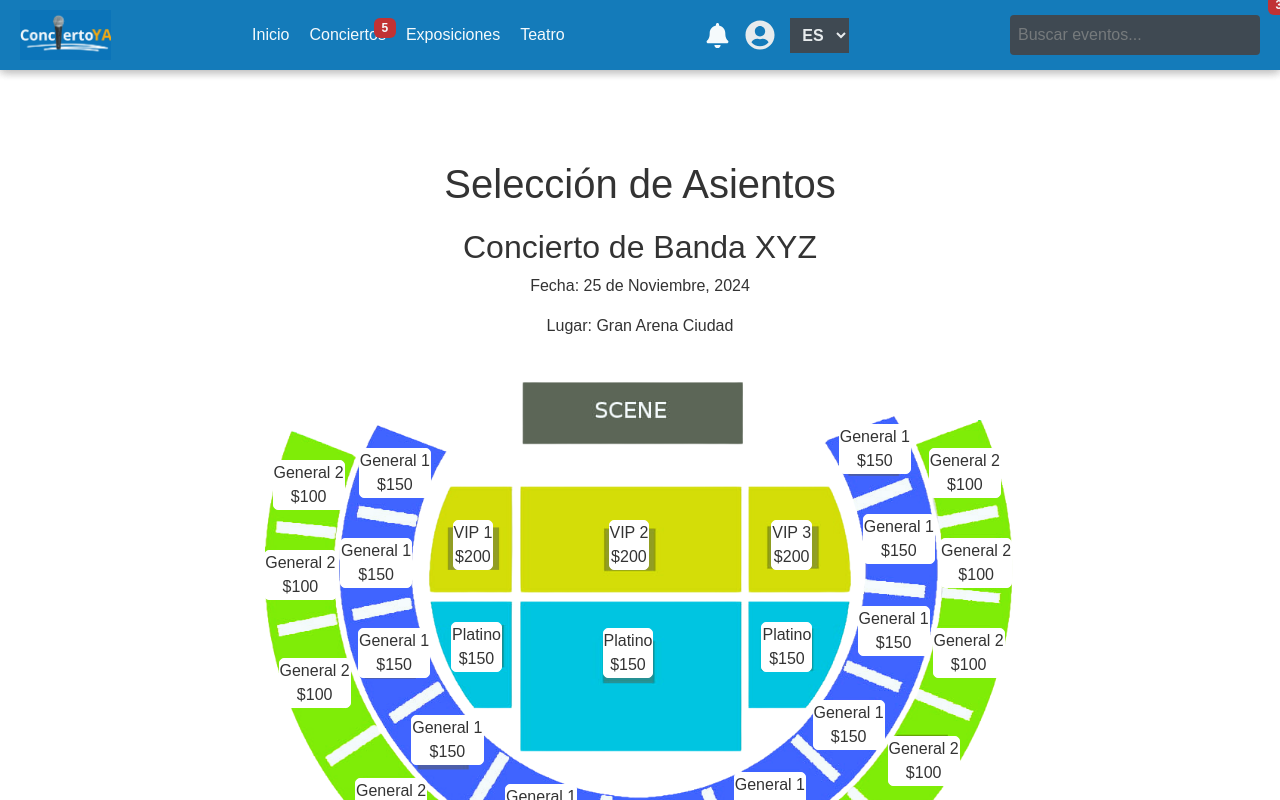
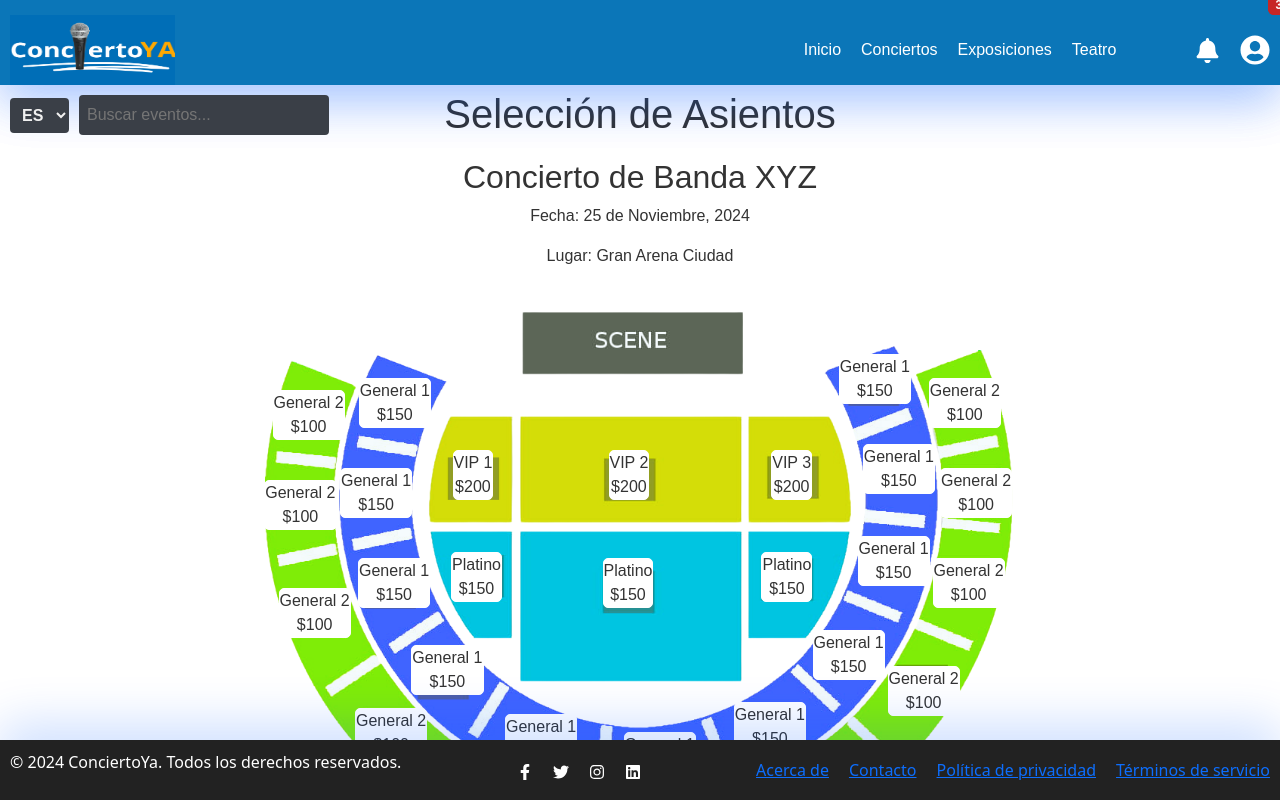
Before and after one commit to Marco-Sanint/ProyectoSoftware2ConciertosYa, a React (Vite) app in the folder Frontend-conciertoYa/: page /Seats in a window 1280 px wide. Shown: the top 800 px of the page. Built offline with nearby package versions, Linux system fonts and the light colour scheme.

Commit message:
mejorado el seleccionar silla

```diff
--- a/Frontend-conciertoYa/src/components/Footer.css
+++ b/Frontend-conciertoYa/src/components/Footer.css
@@ -1,50 +1,86 @@
-/* Footer.css */
+
 .footer {
-  background-color: #19dbb4; /* Color de fondo */
-  background: #19dbb4;
-  color: white;
   text-align: center;
-  padding: 20px 0; /* Mayor espacio vertical */
-  position: relative;
+
+}
+.footer {
+  display: flex;
+  flex-wrap: wrap; /* Ajuste para pantallas pequeñas */
+  justify-content: space-between; /* Espaciado automático entre bloques principales */
+  align-items: center;
+  padding: 10px;
+  background-color:  rgb(11, 118, 184);
+  color: #fff;
+  position: fixed;
   bottom: 0;
+  left: 0;
   width: 100%;
-  box-shadow: 0 -2px 10px rgb(22, 160, 133); /* Sombra sutil */
+  z-index: 100;
+  box-shadow: 0 -15px 50px rgba(0, 89, 255, 0.2); /* Sombra superior */
+  height: auto; /* Ajusta la altura según el contenido */
 }
 
-.footer p {
-  font-size: 16px;
-  margin: 0;
-
+.footer-logo-container {
+  display: flex;
+  align-items: center;
 }
 
-.footer .social-links {
-  margin: 10px 0; /* Espacio entre el texto y los enlaces sociales */
+.footer-logo {
+  height: 50px;
+  width: auto;
+  max-width: 100%;
 }
 
-.footer .social-links a {
-  color: white;
-  margin: 0 10px;
-  text-decoration: none;
-  font-size: 20px; /* Tamaño de iconos */
-  transition: color 0.3s ease;
+.footer-links {
+  display: flex;
+  gap: 20px;
 }
 
-.footer .social-links a:hover {
-  color: #ff6347; /* Color al pasar el mouse */
+.footer-link {
+  color: #f0f0f0;
+  text-decoration: none;
+  font-weight: bold;
+  transition: color 0.3s;
 }
 
-.footer .footer-links {
-  margin: 10px 0; /* Espacio entre el texto y los enlaces */
+.footer-link:hover {
+  color: #61dafb;
 }
 
-.footer .footer-links a {
-  color: rgba(255, 255, 255, 0.8);
-  margin: 0 10px;
-  text-decoration: none;
-  font-size: 14px; /* Tamaño de texto para enlaces */
-  transition: color 0.3s ease;
+.footer-social-icons {
+  display: flex;
+  gap: 15px;
 }
 
-.footer .footer-links a:hover {
-  color: white; /* Color al pasar el mouse */
+.footer-social-icon {
+  color: #f0f0f0;
+  font-size: 20px; /* Ajusta el tamaño de los iconos */
+  transition: color 0.3s, transform 0.3s;
+  cursor: pointer;
 }
+
+.footer-social-icon:hover {
+  color: #61dafb;
+  transform: scale(1.1); /* Efecto de zoom al pasar el mouse */
+}
+
+/* Responsividad */
+@media (max-width: 768px) {
+  .footer {
+    flex-direction: column; /* Los elementos se apilan verticalmente */
+    align-items: center;
+    text-align: center;
+    padding: 15px;
+  }
+
+  .footer-links {
+    flex-wrap: wrap;
+    justify-content: center;
+    gap: 10px;
+  }
+
+  .footer-social-icons {
+    justify-content: center;
+    gap: 10px;
+  }
+}
--- a/Frontend-conciertoYa/src/components/Footer.jsx
+++ b/Frontend-conciertoYa/src/components/Footer.jsx
@@ -1,29 +1,28 @@
-// Footer.jsx
 import React from 'react';
 import './Footer.css';
-import { FaFacebookF, FaTwitter, FaInstagram, FaLinkedin } from 'react-icons/fa'; // Importa iconos sociales
+import { FaFacebookF, FaTwitter, FaInstagram, FaLinkedin } from 'react-icons/fa';
 
 const Footer = () => {
   return (
     <footer className="footer">
-      <p>&copy; 2024 ConciertoYa. Todos los derechos reservados.</p>
+      <p>&copy; {new Date().getFullYear()} ConciertoYa. Todos los derechos reservados.</p>
 
-      <div className="social-links">
-        <a href="https://facebook.com" target="_blank" rel="noopener noreferrer">
+      <div className="social-links" aria-label="Redes sociales">
+        <a href="https://facebook.com" target="_blank" rel="noopener noreferrer" title="Facebook">
           <FaFacebookF />
         </a>
-        <a href="https://twitter.com" target="_blank" rel="noopener noreferrer">
+        <a href="https://twitter.com" target="_blank" rel="noopener noreferrer" title="Twitter">
           <FaTwitter />
         </a>
-        <a href="https://instagram.com" target="_blank" rel="noopener noreferrer">
+        <a href="https://instagram.com" target="_blank" rel="noopener noreferrer" title="Instagram">
           <FaInstagram />
         </a>
-        <a href="https://linkedin.com" target="_blank" rel="noopener noreferrer">
+        <a href="https://linkedin.com" target="_blank" rel="noopener noreferrer" title="LinkedIn">
           <FaLinkedin />
         </a>
       </div>
 
-      <div className="footer-links">
+      <div className="footer-links" aria-label="Enlaces del sitio">
         <a href="/about">Acerca de</a>
         <a href="/contact">Contacto</a>
         <a href="/privacy">Política de privacidad</a>
--- a/Frontend-conciertoYa/src/components/Header.css
+++ b/Frontend-conciertoYa/src/components/Header.css
@@ -1,30 +1,19 @@
-/* Estilos generales para el header */
-* {
-  margin: 0;
-  padding: 0;
-  box-sizing: border-box;
-}
-
-body {
-  font-family: Arial, sans-serif;
-}
-
+/* Header */
 .header {
   display: flex;
-  justify-content: space-between; /* Asegura separación equitativa */
-  align-items: center; /* Centra verticalmente */
-  background-color: rgb(11,118,184);
-  opacity: 96% ;
-  padding: 10px 20px; /* Ajusta el relleno */
+  flex-wrap: wrap; /* Permite que los elementos se ajusten en pantallas pequeñas */
+  justify-content: space-between; /* Espaciado automático entre bloques principales */
+  align-items: center;
+  background-color: rgb(11, 118, 184);
+  padding: 15px 10px;
   color: #ffffff;
   position: fixed;
-  top: 0px;
+  top: 0;
   left: 0;
-  width: 100%; /* Asegura que ocupe todo el ancho */
+  width: 100%;
   z-index: 100;
-  box-shadow: 0 2px 10px rgba(0, 0, 0, 0.2); /* Sombra sutil */
-  height: 70px;
-
+  box-shadow: 0 15px 50px rgba(0, 89, 255, 0.2);
+  height: 85px; /* Ajusta la altura según el contenido */
 }
 
 .logo-container {
@@ -33,15 +22,23 @@ body {
 }
 
 .logo {
-  height: 50px; /* Tamaño del logo */
-  max-width: 100%;
+  top: 0;
+  height: 70px;
+  width: 165px;
+  max-width: 150%;
 }
 
+/* Navegación */
 .nav-links {
   display: flex;
   gap: 20px;
+  margin-left: 450px; /* Desplaza los enlaces un poco a la izquierda */
 }
-
+.links{
+  display: flex;
+  gap: 20px;
+  margin-left: 100px; /* Desplaza los enlaces un poco a la izquierda */
+}
 .nav-link {
   color: #f0f0f0;
   text-decoration: none;
@@ -51,14 +48,6 @@ body {
 
 .nav-link:hover {
   color: #61dafb;
-}
-
-.nav-link:focus {
-  outline: 2px solid #ad2209;
-}
-
-.nav-link.conciertos {
-  position: relative;
 }
 
 .badge {
@@ -72,31 +61,38 @@ body {
   border-radius: 12px;
 }
 
-/* Estilos para el área de usuario y notificaciones */
+/* Acciones de usuario */
 .user-actions {
   display: flex;
-  gap: 15px;
+  gap: 20px;
   align-items: center;
 }
 
-.user-icon {
+.icon {
   cursor: pointer;
   transition: color 0.3s;
 }
-.user-icon:hover {
+
+.icon:hover {
   color: #61dafb;
 }
+
+/* Herramientas de usuario (select y search) */
+.user-tools {
+  display: flex;
+  gap: 10px; /* Espaciado entre select y barra de búsqueda */
+  align-items: center;
+  margin-top: 10px;
+}
+
 .language-select {
   background-color: #3a3f47;
   color: #f0f0f0;
   border: none;
   padding: 8px;
   font-weight: bold;
+  border-radius: 4px;
   cursor: pointer;
-}
-.language-select option {
-  background-color: #282c34;
-  color: #f0f0f0;
 }
 
 .search-bar {
@@ -107,48 +103,49 @@ body {
   border-radius: 4px;
   font-size: 1em;
   width: 250px;
-  margin-left: 20px;
-}
-.main-content {
-  margin-top: 70px; /* Deja espacio para el header */
 }
 
-/* RESPONSIVIDAD */
+/* Responsividad */
 @media (max-width: 768px) {
   .header {
-    flex-direction: column; /* Coloca los elementos en columna */
-    align-items: flex-start;
-    padding: 10px;
+    flex-direction: column; /* Los elementos se colocan en columnas */
+    align-items: flex-start; /* Alinea al inicio de la pantalla */
+    padding: 1px;
   }
 
   .nav-links {
-    flex-direction: column;
-    gap: 10px;
-    width: 100%; /* Ocupa todo el ancho */
-    margin-top: 10px;
+    flex-direction: row;
+    flex-wrap: wrap;
+    gap: 15px; /* Espaciado entre enlaces */
+    margin-left: 5px; /* Reduce el margen en pantallas pequeñas */
+  }
+
+  .user-tools {
+    width: 100%; /* Ocupa todo el ancho disponible */
+    justify-content: space-between; /* Distribuye select y barra de búsqueda */
+    margin-top: 5px;
   }
 
   .search-bar {
-    width: 100%; /* Ajustar la barra de búsqueda al ancho del dispositivo */
-    margin: 10px 0;
-  }
-
-  .logo {
-    height: 40px; /* Reducir tamaño del logo */
-  }
-
-  .user-actions {
-    margin-top: 10px;
-    gap: 10px;
+    width: calc(100% - 105px); /* Asegura que no sobrepase el ancho junto con el select */
   }
 }
 
 @media (max-width: 480px) {
   .nav-links {
-    font-size: 0.9em; /* Reducir tamaño del texto */
+    font-size: 0.9em;
   }
 
   .search-bar {
     font-size: 0.9em;
   }
+
+  .user-tools {
+    flex-direction: column; /* Pone select y barra de búsqueda en filas */
+    align-items: stretch; /* Se expande al ancho completo */
+  }
+
+  .search-bar {
+    width: 100%; /* Barra ocupa todo el ancho */
+  }
 }
--- a/Frontend-conciertoYa/src/components/Header.jsx
+++ b/Frontend-conciertoYa/src/components/Header.jsx
@@ -1,6 +1,6 @@
 import React from "react";
 import { Link } from "react-router-dom";
-import { FaUserCircle, FaBell } from "react-icons/fa"; // Iconos de usuario y campana
+import { FaUserCircle, FaBell } from "react-icons/fa";
 import './Header.css';
 
 const Header = () => {
@@ -13,30 +13,33 @@ const Header = () => {
           className="logo"
         />
       </div>
-      <nav className="nav-links">
+      <div className="links">
+        <nav className="nav-links">
         <Link to="/" className="nav-link">Inicio</Link>
         <Link to="/eventos/conciertos" className="nav-link conciertos">
           Conciertos
-          <span className="badge">5</span> {/* Indicador de disponibilidad */}
+          <span className="badge">5</span>
         </Link>
         <Link to="/eventos/exposiciones" className="nav-link">Exposiciones</Link>
         <Link to="/eventos/teatro" className="nav-link">Teatro</Link>
-
       </nav>
+      </div>
       <div className="user-actions">
         <div className="notification-icon">
-          <FaBell size={25} />
-          <span className="badge">3</span> {/* Número de notificaciones */}
+          <FaBell size={25} className="icon" />
+          <span className="badge">3</span>
         </div>
         <div className="user-icon">
-          <FaUserCircle size={30} color="#f0f0f0" />
+          <FaUserCircle size={30} className="icon" />
         </div>
+      </div>
+      <div className="user-tools">
         <select className="language-select">
           <option value="es">ES</option>
           <option value="en">EN</option>
         </select>
+        <input type="text" placeholder="Buscar eventos..." className="search-bar" />
       </div>
-      <input type="text" placeholder="Buscar eventos..." className="search-bar" />
     </header>
   );
 };
--- a/Frontend-conciertoYa/src/components/SeatSelection.css
+++ b/Frontend-conciertoYa/src/components/SeatSelection.css
@@ -5,8 +5,6 @@ margin: 0;
 padding: 0;
 color: #333;
 }
-
-
 
 .logo {
 font-size: 1.5rem;
@@ -119,3 +117,17 @@ text-decoration: none;
 .social-links a:hover {
 text-decoration: underline;
 }
+
+.return-icon {
+
+    color: #ff4d4d;
+    cursor: pointer;
+    margin-left: 10px;
+    font-size: 2em;
+    transition: color 0.3s ease;
+
+}
+
+.return-icon:hover {
+    color: #e60000;
+}
```
Also changed, not shown: Frontend-conciertoYa/package.json (+5 -4 lines), Frontend-conciertoYa/src/components/SeatSelection.jsx (+35 -12 lines), Frontend-conciertoYa/src/App.jsx (line endings or trailing spaces), 1 other file (tests, documents, lock files or other folders).
